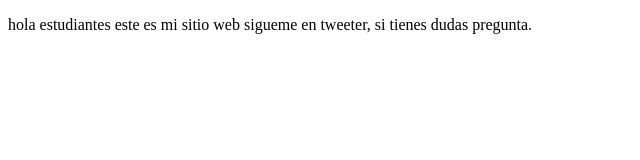
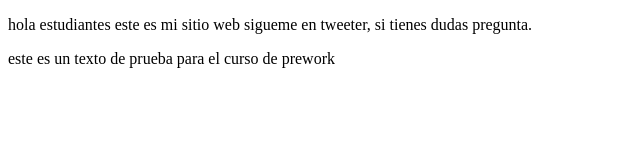
Before and after one commit to ialejandroSoto/proyectoDemo, a plain HTML site: page index.html in a window 1280 px wide. Shown: the whole page, without its empty margins (0-640 px from the left). Drawn offline with Linux system fonts and the light colour scheme.

```diff
--- a/index.html
+++ b/index.html
@@ -10,6 +10,9 @@
     <p>
         hola estudiantes este es mi sitio web sigueme en tweeter, si tienes dudas pregunta.
     </p>
+    <p>
+        este es un texto de prueba para el curso de prework
+    </p>
 
 </body>
 </html>
```
